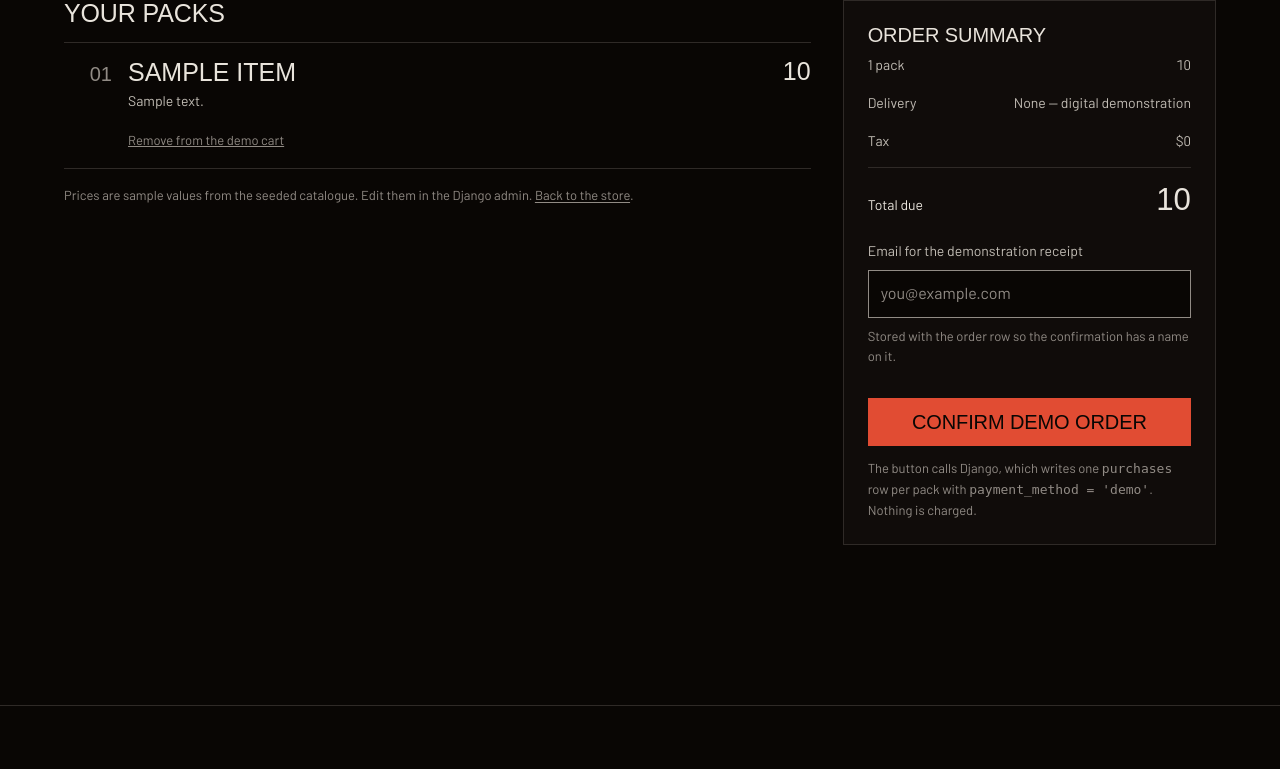
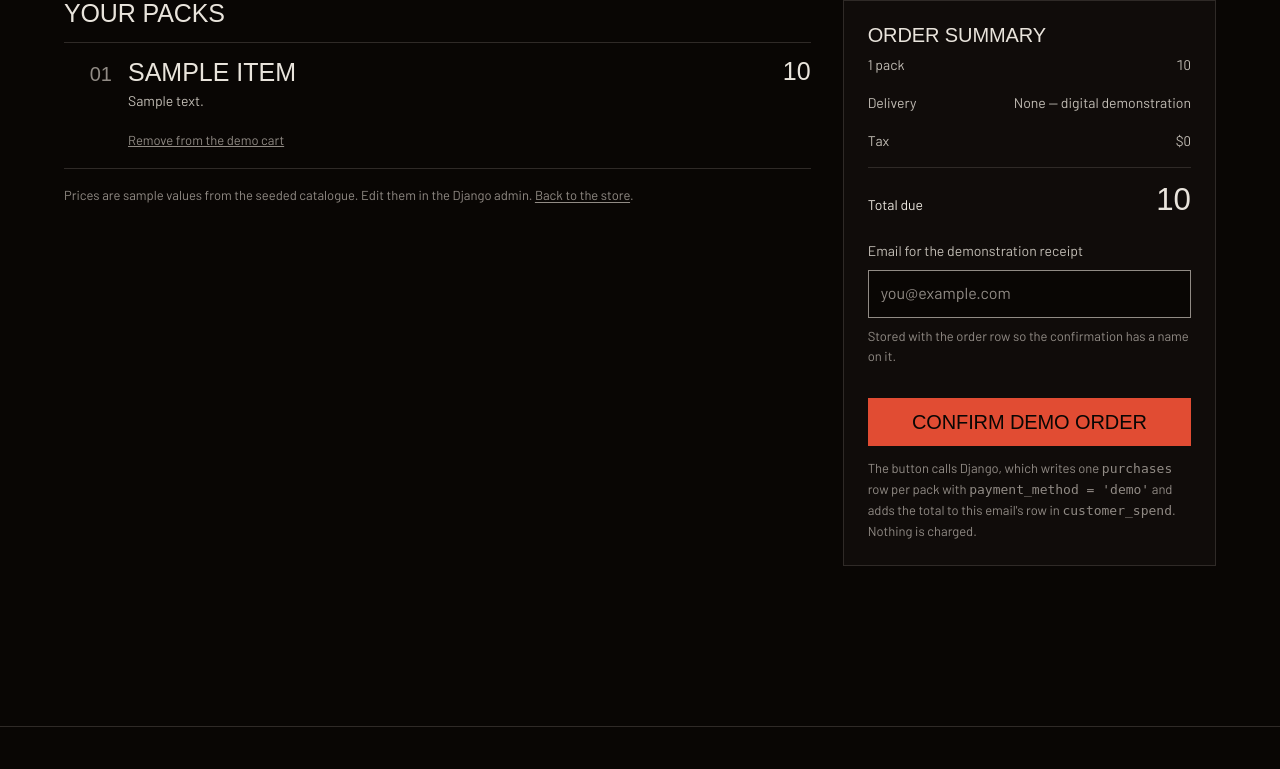
Before and after one commit to iamdarshg/Epilepscreen, a Django app: template templates/checkout.html in a window 1280 px wide. Shown: the part 473-1242 px from the top of the page. Run offline with Django 5.2, Linux system fonts and the light colour scheme; the template is opened without the code that fills it: most values are stand-ins (such as "Sample title", 1, 10 or a date in 2020); some web fonts are replaced.

Commit message:
docs(checkout): say where the total goes as well as the order lines

```diff
--- a/templates/checkout.html
+++ b/templates/checkout.html
@@ -82,8 +82,9 @@
 
       <button class="btn btn--primary" type="submit">Confirm demo order</button>
       <p class="summary__fine">
-        The button calls Django, which writes one <code>purchases</code> row per pack with
-        <code>payment_method = 'demo'</code>. Nothing is charged.
+        The button calls Django, which writes one <code>purchases</code> row per pack
+        with <code>payment_method = 'demo'</code> and adds the total to this email's
+        row in <code>customer_spend</code>. Nothing is charged.
       </p>
     </form>
   </div>
```
